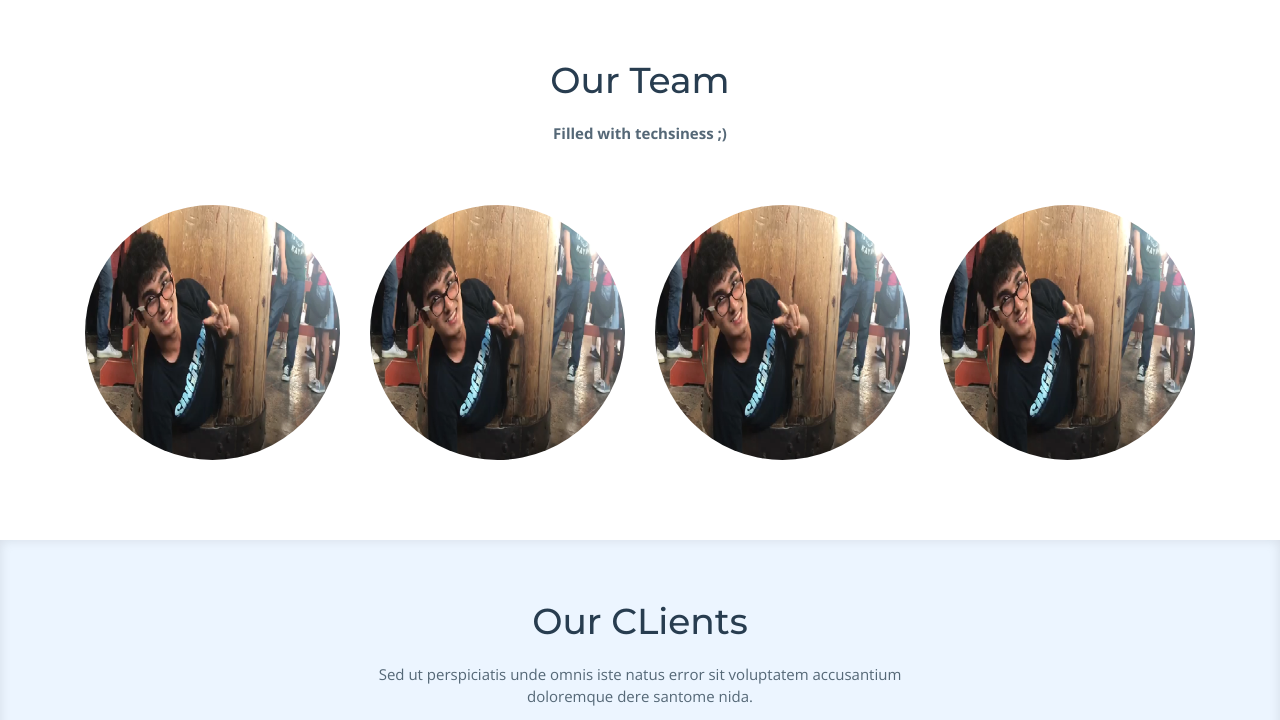
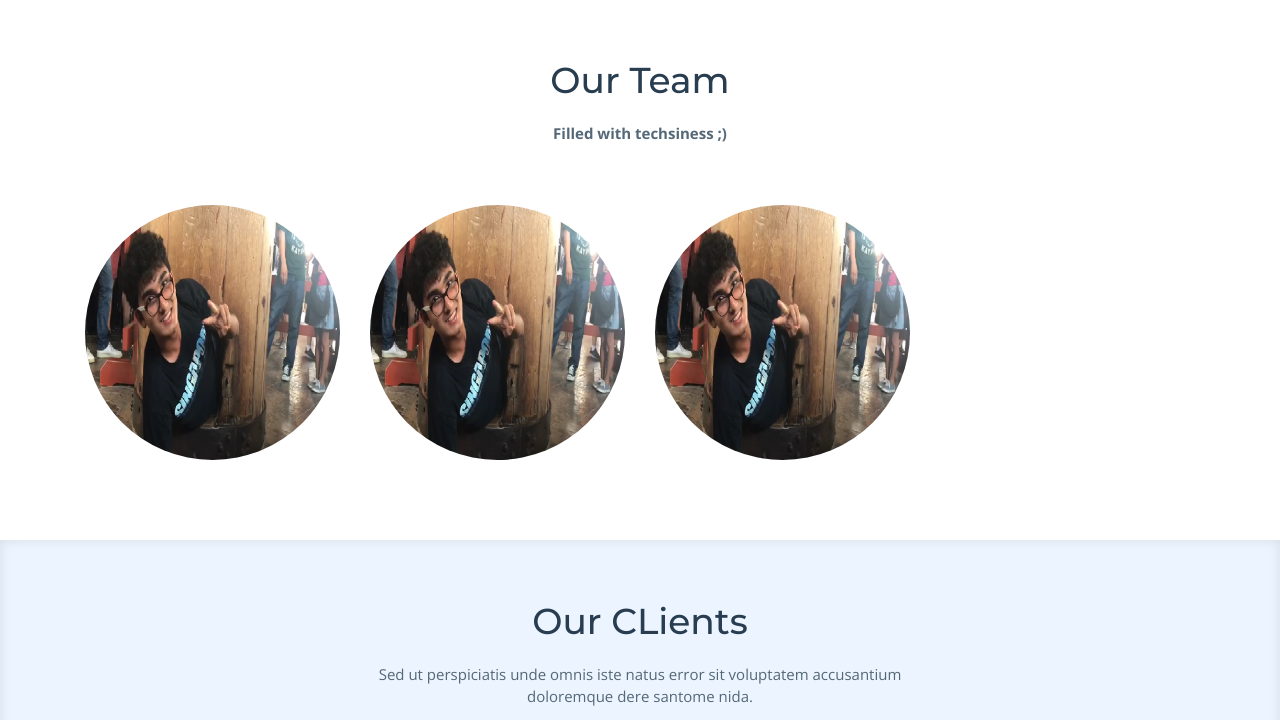
Before and after one commit to samarthdoshi2306/erc_website, a Django app: page /erc/ in a window 1280 px wide. Shown: the part 5175-5895 px from the top of the page. Run offline with Django 3.2, Linux system fonts and the light colour scheme; data comes from the database, SQL or seed files in the repository; some libraries are stand-ins or nearby versions; some web fonts are replaced.

Commit message:
team alignment not proper

```diff
--- a/erc/templates/erc/base.html
+++ b/erc/templates/erc/base.html
@@ -573,9 +573,9 @@
           <p><strong>Filled with techsiness ;)</strong></p>
         </div>
 
-        <div class="row">
+        <div class ="row" style="align-self: center;">
 
-          <div class="col-lg-3 col-md-6 wow fadeInUp">
+          <!--div class="col-lg-3 col-md-6 wow fadeInUp">
             <div class="member">
               <img src={{team.image.url}} class="img-fluid" alt="">
               <div class="member-info">
@@ -591,7 +591,7 @@
                 </div>
               </div>
             </div>
-          </div>
+          </div-->
 
           <div class="col-lg-3 col-md-6 wow fadeInUp" data-wow-delay="0.1s">
             <div class="member">
@@ -650,6 +650,7 @@
         </div>
 
       </div>
+
     </section><!-- #team -->
 
     <!--==========================
```
